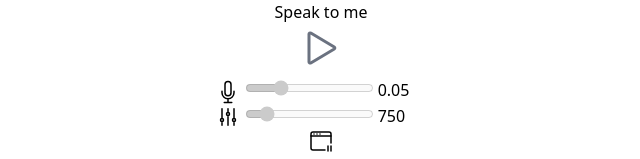
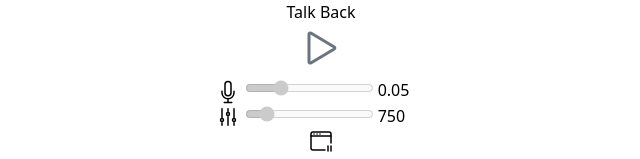
Before and after one commit to pgmmpk/talkback, a SvelteKit app: page / in a window 1280 px wide. Shown: the top 159 px of the page, without its empty margins (319-959 px from the left). Built offline with nearby package versions, Linux system fonts and the light colour scheme.

Commit message:
use static adapter

```diff
--- /dev/null
+++ b/src/routes/+layout.js
@@ -0,0 +1 @@
+export const prerender = true;
--- a/src/routes/+page.svelte
+++ b/src/routes/+page.svelte
@@ -63,7 +63,7 @@
 </script>
 <div class="flex flex-col items-center">
 <div>
-    Speak to me
+    Talk Back
 </div>
 
 <div class="text-gray-500">
--- a/svelte.config.js
+++ b/svelte.config.js
@@ -1,4 +1,4 @@
-import adapter from '@sveltejs/adapter-auto';
+import adapter from '@sveltejs/adapter-static';
 import { vitePreprocess } from '@sveltejs/vite-plugin-svelte';
 
 
```
Also changed, not shown: package.json (+5 -2 lines), 2 other files (tests, documents, lock files or other folders).
